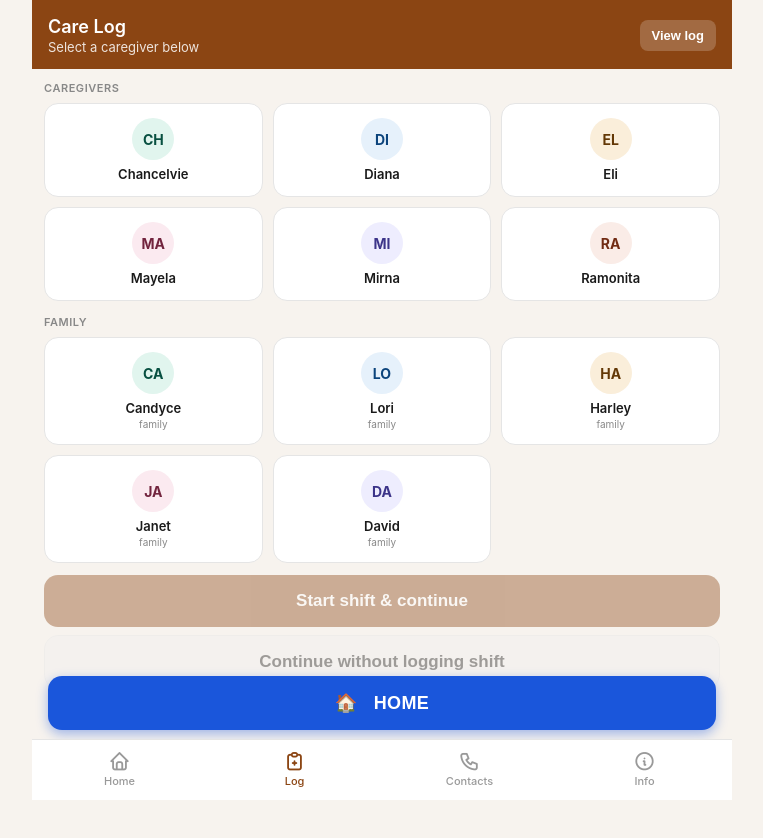
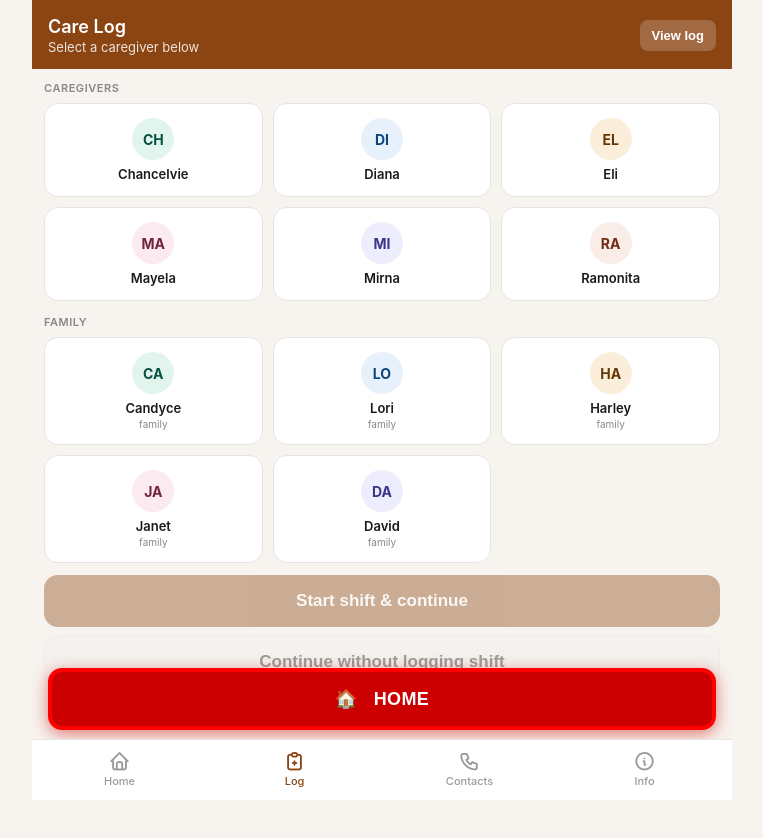
Before and after one commit to kornblumkids/charlene-care, a plain HTML site: page index.html in a window 1280 px wide. Both pictures are taken after a click on the element "Add a note". Shown: the whole page, without its empty margins (258-1021 px from the left). Drawn offline with Linux system fonts and the light colour scheme.

Commit message:
Update index.html

```diff
--- a/index.html
+++ b/index.html
@@ -15,7 +15,7 @@ body{font-family:-apple-system,BlinkMacSystemFont,'Segoe UI',sans-serif;backgrou
 .nav-item i{font-size:22px;display:block;margin-bottom:2px;}
 .nav-item.active{color:#8B4513;}
 .home-fab{position:fixed;bottom:70px;left:50%;transform:translateX(-50%);width:calc(100% - 32px);max-width:668px;z-index:99;display:none;}
-.home-fab button{width:100%;padding:16px;background:#1a56db;color:white;border:none;border-radius:14px;font-size:18px;font-weight:700;cursor:pointer;box-shadow:0 4px 12px rgba(26,86,219,0.4);-webkit-tap-highlight-color:transparent;letter-spacing:0.02em;}
+.home-fab button{width:100%;padding:16px;background:#CC0000;color:white;border:4px solid #FF0000;border-radius:14px;font-size:18px;font-weight:700;cursor:pointer;box-shadow:0 4px 16px rgba(204,0,0,0.5);-webkit-tap-highlight-color:transparent;letter-spacing:0.02em;}
 .home-fab button:active{opacity:0.9;}
 .page-header{background:#8B4513;color:white;padding:16px 16px 14px;display:flex;justify-content:space-between;align-items:center;}
 .page-header h1{font-size:18px;font-weight:600;}
```
